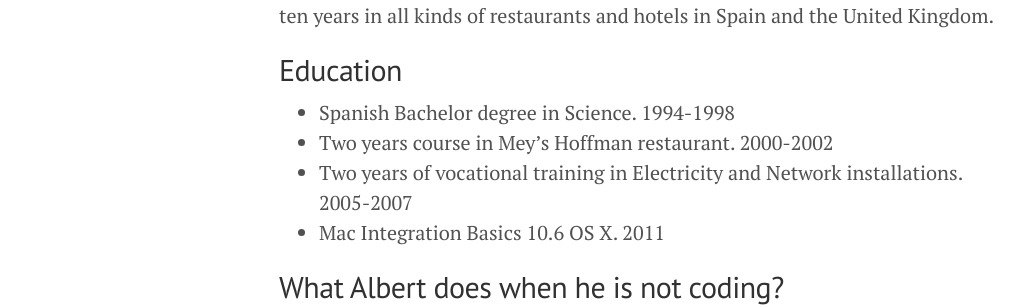
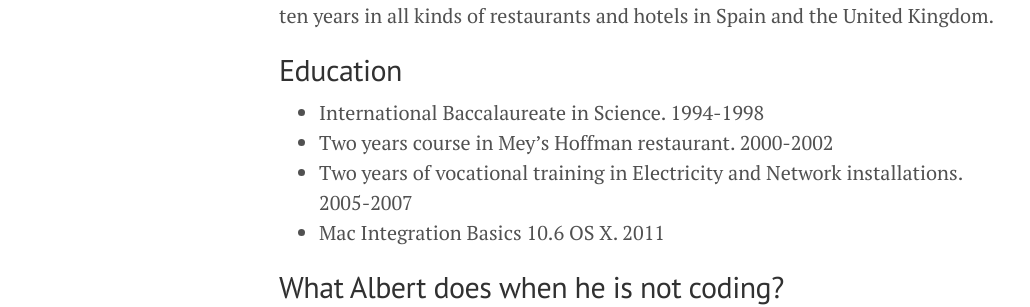
Before and after one commit to byverdu/byverdu.github.io, a Jekyll site: the page built from curriculum.md, in a window 1280 px wide and 900 px high, scrolled down 2059 px. Shown: the part 474-781 px from the top of the window, without its empty margins (1-1031 px from the left). Built offline with Jekyll 4.4.1, drawn with Linux system fonts in a browser that asks for light colours; nearby versions of some CDN libraries; Markdown is read by kramdown in place of the engine named in the settings.

Commit message:
update curriculum post

```diff
--- a/curriculum.md
+++ b/curriculum.md
@@ -126,7 +126,7 @@ Before attending Makers Academy I had been working as a Chef for more than ten y
 
 ## Education
 
-- Spanish Bachelor degree in Science. 1994-1998
+- International Baccalaureate in Science. 1994-1998
 - Two years course in Mey's Hoffman restaurant. 2000-2002
 - Two years of vocational training in Electricity and Network installations. 2005-2007
 - Mac Integration Basics 10.6 OS X.  2011
```
